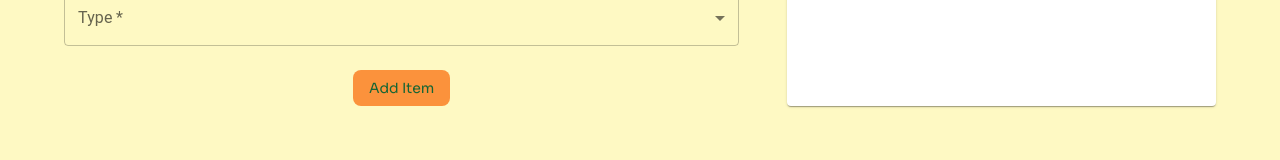
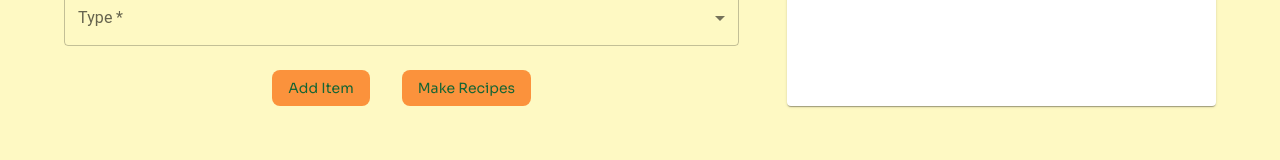
Before and after one commit to shahmeer-irfan/Pantry-Pie, a Next.js app: page /main in a window 1280 px wide. Shown: the part 573-733 px from the top of the page. Built offline with nearby package versions, Linux system fonts and the light colour scheme; no server answers; the database is empty; sample sign-in values are in the browser's storage.

Commit message:
integrated ai

```diff
--- a/app/main/page.js
+++ b/app/main/page.js
@@ -4,7 +4,6 @@ import { Typography, Button, Box } from "@mui/material";
 import { signOut, getAuth, onAuthStateChanged } from "firebase/auth";
 import { useRouter } from "next/navigation";
 import PantryForm from "@/components/PantryForm";
-import { auth } from "../firebase/config";
 import LogoutIcon from "@mui/icons-material/Logout"; // Adjust the path as needed
 
 const MainPage = () => {
@@ -18,7 +17,7 @@ const MainPage = () => {
       if (user) {
         setAuthenticated(true);
       } else {
-        router.push("/sign-up");
+        router.push("/sign-in");
       }
       setLoading(false);
     });
@@ -28,30 +27,31 @@ const MainPage = () => {
 
   const handleLogout = async () => {
     try {
-      await signOut(auth);
-      // Clear the token cookie
+      await signOut(getAuth());
       document.cookie =
         "token=; path=/; expires=Thu, 01 Jan 1970 00:00:00 UTC;";
-
       router.push("/sign-in");
     } catch (error) {
       console.error("Logout error:", error.message);
     }
   };
 
-  if (loading)
+  if (loading) {
     return (
       <p className="text-center font-bold text-2xl text-green-700">
         Loading...
       </p>
     );
+  }
 
-  return authenticated ? (
+  if (!authenticated) {
+    return null; // Render nothing if not authenticated
+  }
+
+  return (
     <main className="bg-yellow-100 min-h-screen flex flex-col justify-between">
       <Box className="text-center pt-8">
-        <h1
-          className="sm:text-4xl text-3xl text-center font-bold text-green-800"
-        >
+        <h1 className="sm:text-4xl text-3xl text-center font-bold text-green-800">
           Welcome Back!
         </h1>
         <Typography
@@ -84,7 +84,7 @@ const MainPage = () => {
         </Button>
       </Box>
     </main>
-  ) : null;
+  );
 };
 
 export default MainPage;
--- a/app/sign-up/page.js
+++ b/app/sign-up/page.js
@@ -32,7 +32,7 @@ const Signup = () => {
   return (
     <section className="bg-yellow-100 min-h-screen grid grid-cols-1 md:grid-cols-2 ">
       <div className="flex items-center justify-center ">
-        <h1 className="text-4xl sm:text-6xl text-green-800 font-bold text-center">
+        <h1 className="text-4xl sm:text-6xl text-green-800 font-bold text-center px-4">
           Create Account and Get Started!
         </h1>
         <p></p>
--- a/components/PantryForm.js
+++ b/components/PantryForm.js
@@ -16,9 +16,11 @@ import {
   Paper,
   IconButton,
   Tooltip,
+  Button,
 } from "@mui/material";
 import EditIcon from "@mui/icons-material/Edit";
 import DeleteIcon from "@mui/icons-material/Delete";
+import axios from "axios";
 import {
   doc,
   setDoc,
@@ -28,6 +30,8 @@ import {
 } from "firebase/firestore";
 import { db } from "../app/firebase/config";
 import { getAuth } from "firebase/auth";
+import ReactMarkdown from "react-markdown";
+import remarkGfm from "remark-gfm";
 
 const PantryForm = () => {
   const [formValues, setFormValues] = useState({
@@ -40,6 +44,7 @@ const PantryForm = () => {
   const [pantryItems, setPantryItems] = useState([]);
   const [editIndex, setEditIndex] = useState(null);
   const [searchQuery, setSearchQuery] = useState("");
+  const [recipes, setRecipes] = useState(""); // State to hold recipe markdown
 
   useEffect(() => {
     const fetchPantryItems = async () => {
@@ -78,14 +83,12 @@ const PantryForm = () => {
 
     if (userId) {
       if (editIndex !== null) {
-        // Edit existing item
         const updatedItems = pantryItems.map((item, index) =>
           index === editIndex ? formValues : item
         );
         setPantryItems(updatedItems);
         setEditIndex(null);
       } else {
-        // Add new item to local state and Firestore
         const newPantryItems = [...pantryItems, formValues];
         setPantryItems(newPantryItems);
         await setDoc(doc(db, "users", userId, "pantry", formValues.name), {
@@ -125,6 +128,47 @@ const PantryForm = () => {
       }
     } catch (e) {
       console.log(e);
+    }
+  };
+
+  const generateRecipes = async () => {
+    try {
+      console.log("Generating recipes...");
+      const response = await axios.post(
+        `https://generativelanguage.googleapis.com/v1beta/models/gemini-1.5-flash-latest:generateContent?key=${process.env.NEXT_PUBLIC_GEMINI_API_KEY}`,
+        {
+          contents: [
+            {
+              parts: [
+                {
+                  text:
+                    "I want you to write a short and concise recipe from these items. Generate recipe from these items, your response should be concise and clear: " +
+                    pantryItems
+                      .map(
+                        (item) => `${item.name} (${item.quantity} ${item.type})`
+                      )
+                      .join(", "),
+                },
+              ],
+            },
+          ],
+        },
+        {
+          headers: {
+            "Content-Type": "application/json",
+          },
+        }
+      );
+
+      // Assuming the response is markdown
+      const recipeMarkdown = response.data.candidates[0].content.parts[0].text;
+      setRecipes(recipeMarkdown);
+      console.log(recipeMarkdown); // Check the response
+    } catch (error) {
+      console.error(
+        "Error generating recipes:",
+        error.response ? error.response.data : error.message
+      );
     }
   };
 
@@ -222,12 +266,19 @@ const PantryForm = () => {
               </Select>
             </FormControl>
 
-            <div className="flex justify-center mt-4">
+            <div className="flex justify-center gap-8 mt-4">
               <button
                 type="submit"
                 className="text-sm px-4 py-2 bg-orange-400 hover:bg-orange-300 text-green-800 rounded-lg "
               >
                 {editIndex !== null ? "Update Item" : "Add Item"}
+              </button>
+              <button
+              type="button"
+                onClick={generateRecipes}
+                className="bg-orange-400 text-sm px-4 py-2 hover:bg-orange-300 text-green-800 rounded-lg"
+              >
+                Make Recipes
               </button>
             </div>
           </Box>
@@ -301,6 +352,18 @@ const PantryForm = () => {
             </TableContainer>
           </div>
         </div>
+
+        {/* Recipe Generation Section */}
+        {recipes && (
+          <div className="mt-8">
+            <h2 className="text-green-800 font-bold sm:text-4xl text-center text-2xl mb-4">
+              Generated Recipe
+            </h2>
+            <div className="bg-yellow-100 text-green-700 p-4 text-center">
+              <ReactMarkdown children={recipes} remarkPlugins={[remarkGfm]} />
+            </div>
+          </div>
+        )}
       </Container>
     </div>
   );
--- a/package.json
+++ b/package.json
@@ -22,6 +22,8 @@
     "react": "^18.3.1",
     "react-dom": "^18.3.1",
     "react-firebase-hooks": "^5.1.1",
+    "react-markdown": "^9.0.1",
+    "remark-gfm": "^4.0.0",
     "zxcvbn": "^4.4.2"
   },
   "devDependencies": {
```
Also changed, not shown: 1 other file (tests, documents, lock files or other folders).
